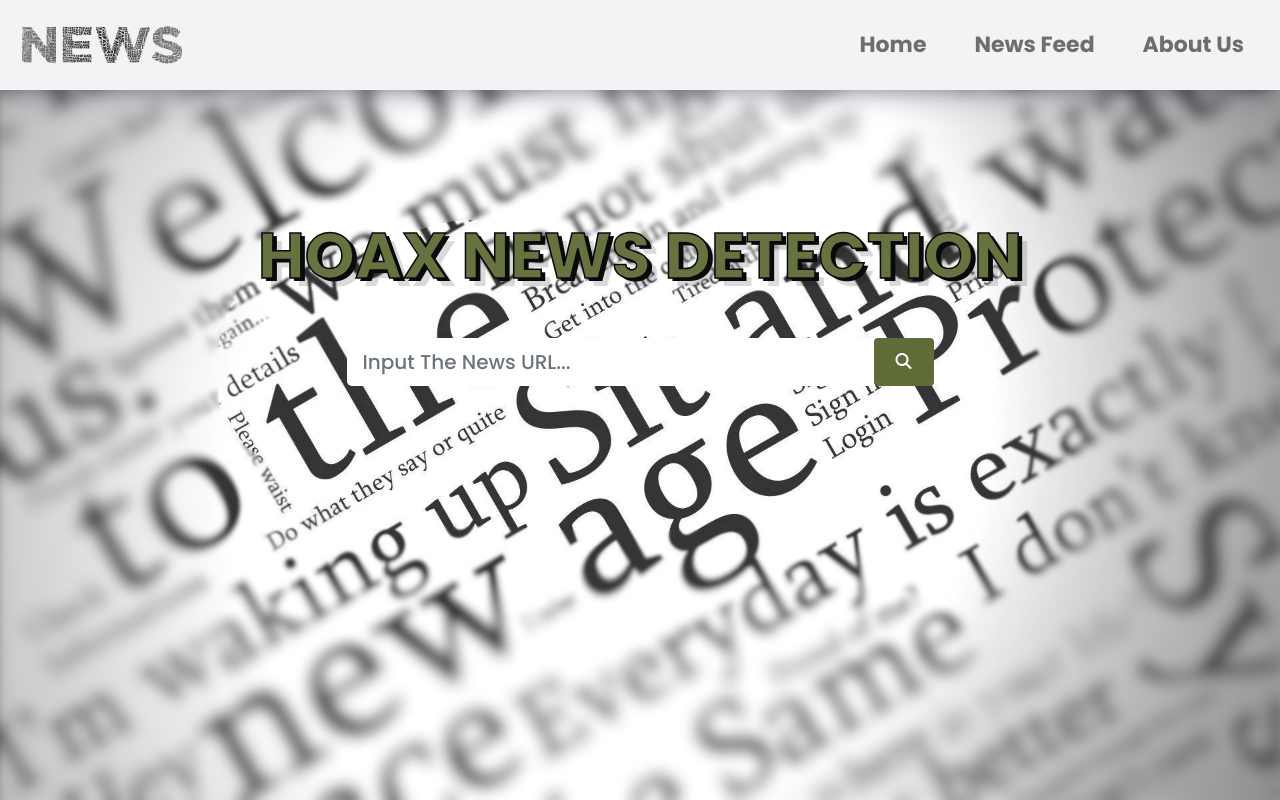
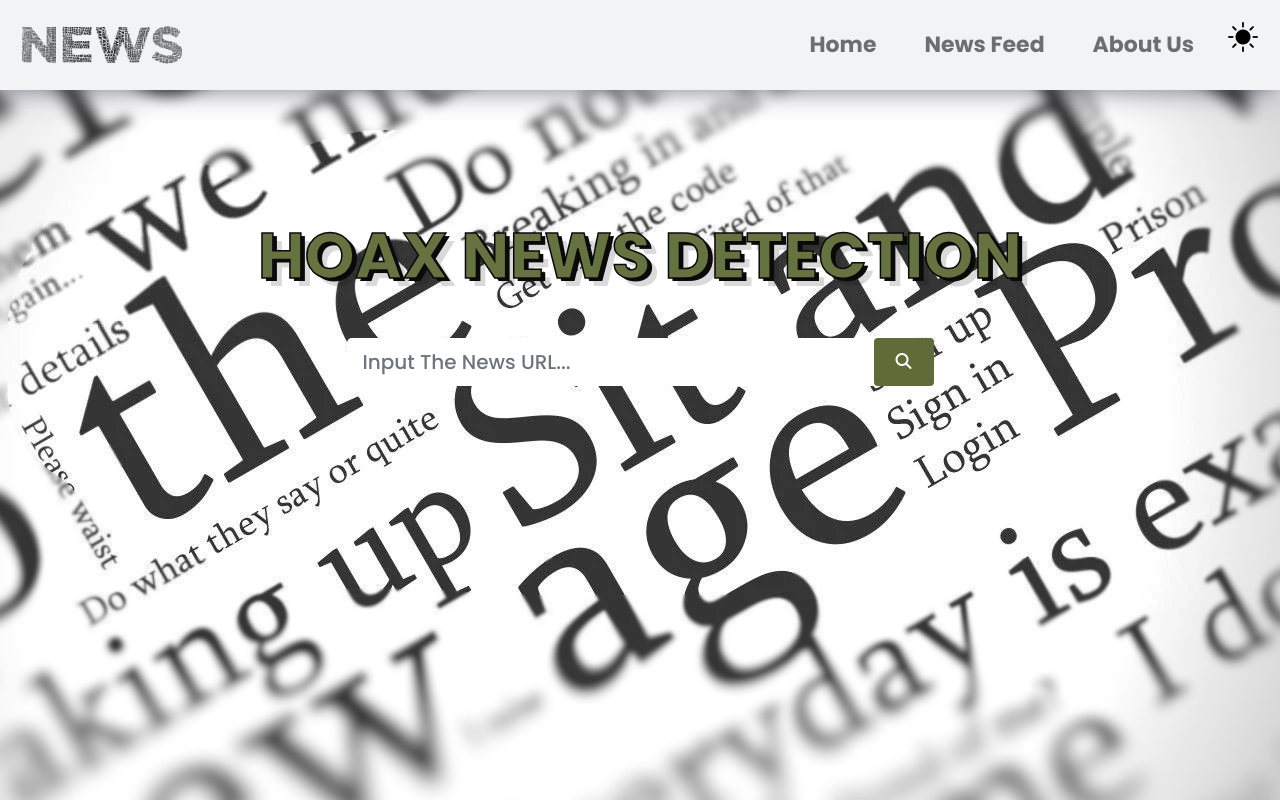
Before and after one commit to mate-bale404/fake-news, a Flask app: page / in a window 1280 px wide. Run offline with Flask 2, Linux system fonts and the light colour scheme; some libraries are stand-ins or nearby versions.

Commit message:
add dark mode

```diff
--- a/static/main.css
+++ b/static/main.css
@@ -78,6 +78,20 @@ a.nav-link:hover:after {
   color: #606c38;
   width: 100%;
   left: 0;
+}
+.bi {
+  font-size: 30px;
+  margin: 4.5px 10px 0px 10px;
+}
+.bi:after {
+  background: none repeat scroll 0 0 transparent;
+  bottom: 0;
+  content: "";
+  display: block;
+  height: 4px;
+  left: 50%;
+  position: relative;
+  width: 20px;
 }
 
 .contentA .card-body {
@@ -263,6 +277,9 @@ footer {
   .input-diff {
     width: 25rem !important;
   }
+  .bi {
+    margin: 0px 0px 0px 25px;
+  }
 }
 @media (max-width: 580px) {
   .card {
--- a/static/main.js
+++ b/static/main.js
@@ -4,3 +4,55 @@ if ($(window).width() < 400) {
 } else {
   $("input[type='text']").attr("placeholder", "Input The News URL...");
 }
+
+const toggle = document.getElementById("toggleDark");
+const masterhead = document.getElementById("masterhead");
+const navbar = document.getElementById("navbar");
+const predictbtn = document.getElementById("button-addon2");
+const titlehome = document.querySelectorAll("header.masthead h1");
+const fontNavbar = document.querySelectorAll("#font-navbar");
+const logo = document.getElementById("logo");
+console.log(fontNavbar);
+toggle.addEventListener("click", function () {
+  var theme;
+  this.classList.toggle("bi-moon");
+  if (this.classList.toggle("bi-brightness-high-fill")) {
+    theme = "LIGHT";
+  } else {
+    theme = "DARK";
+  }
+  localStorage.setItem("PageTheme", JSON.stringify(theme));
+});
+let GetTheme = JSON.parse(localStorage.getItem("PageTheme"));
+setInterval(() => {
+  let GetTheme = JSON.parse(localStorage.getItem("PageTheme"));
+  console.log(GetTheme);
+  if (GetTheme === "DARK") {
+    toggle.classList.remove("bi-brightness-high-fill");
+    toggle.classList.add("bi-moon");
+
+    titlehome[0].style.color = "#fff";
+    // titlehome[0].style.textShadow = "4px 3px 0px #606c38";
+    predictbtn.style.backgroundColor = "#343A40";
+    masterhead.style.background =
+      "url('/static/assets/image.webp') no-repeat center center fixed";
+    navbar.style.backgroundColor = "#555";
+    fontNavbar[0].style.color = "#fff";
+    fontNavbar[1].style.color = "#fff";
+    fontNavbar[2].style.color = "#fff";
+    toggle.style.color = "#fff";
+    logo.src = "/static/assets/logodarks.jpeg";
+    logo.style.borderRadius = "10px";
+  } else {
+    masterhead.style.background = toggle.style.color =
+      "url('/static/assets/background5.jpg') no-repeat center center fixed";
+    titlehome[0].style.color = "#606c38";
+    navbar.style.backgroundColor = "#f1f3f5";
+    predictbtn.style.backgroundColor = "#606c38";
+    fontNavbar[0].style.color = "rgba(0,0,0,.55)";
+    fontNavbar[1].style.color = "rgba(0,0,0,.55)";
+    fontNavbar[2].style.color = "rgba(0,0,0,.55)";
+    toggle.style.color = "#000";
+    logo.src = "/static/assets/newlogo.png";
+  }
+}, 5);
--- a/templates/base.html
+++ b/templates/base.html
@@ -28,6 +28,10 @@
       integrity="sha384-z4tVnCr80ZcL0iufVdGQSUzNvJsKjEtqYZjiQrrYKlpGow+btDHDfQWkFjoaz/Zr"
       crossorigin="anonymous"
     />
+    <link
+      rel="stylesheet"
+      href="https://cdn.jsdelivr.net/npm/bootstrap-icons@1.3.0/font/bootstrap-icons.css"
+    />
 
     <!-- CSS file -->
     <link rel="stylesheet" href="{{url_for('static',filename='main.css')}}" />
@@ -42,12 +46,13 @@
 
   <body>
     <!-- Navbar Start -->
-    <nav class="navbar navbar-expand-lg navbar-light">
+    <nav class="navbar navbar-expand-lg navbar-light navbar-diff" id="navbar">
       <div class="container-fluid">
         <a class="navbar-brand" href="{{url_for('home')}}"
           ><img
             src="{{ url_for('static', filename='assets/newlogo.png') }}"
             class="logo"
+            id="logo"
             alt=""
         /></a>
         <button
@@ -66,19 +71,20 @@
           <ul class="navbar-nav ms-auto mb-2 mb-lg-0">
             <li class="nav-item">
               <a class="nav-link" href="{{url_for('home')}}"
-                ><div class="font-navbar">Home</div></a
+                ><div class="font-navbar" id="font-navbar">Home</div></a
               >
             </li>
             <li class="nav-item">
               <a class="nav-link" href="{{url_for('news_feed')}}"
-                ><div class="font-navbar">News Feed</div></a
+                ><div class="font-navbar" id="font-navbar">News Feed</div></a
               >
             </li>
             <li class="nav-item">
               <a class="nav-link" href="{{url_for('about_us')}}"
-                ><div class="font-navbar">About Us</div>
+                ><div class="font-navbar" id="font-navbar">About Us</div>
               </a>
             </li>
+            <i class="bi bi-brightness-high-fill" id="toggleDark"></i>
           </ul>
         </div>
         <!-- Nav Link End -->
--- a/templates/home.html
+++ b/templates/home.html
@@ -1,7 +1,7 @@
 {%extends 'base.html'%} {% block contentA %}
 <body style="overflow: hidden !important">
   <!-- Header Start -->
-  <header class="masthead text-white text-center">
+  <header class="masthead text-white text-center" id="masterhead">
     <!-- Overlay From Base Start -->
     <div class="overlay"></div>
     <!-- Overlay From Base End -->
@@ -43,7 +43,6 @@
       </div>
     </div>
   </header>
-
   <!-- Header End -->
   {% endblock contentA %}
 </body>
```
Also changed, not shown: static/assets/logodark.jpeg (added), static/assets/logodarks.jpeg (added).
